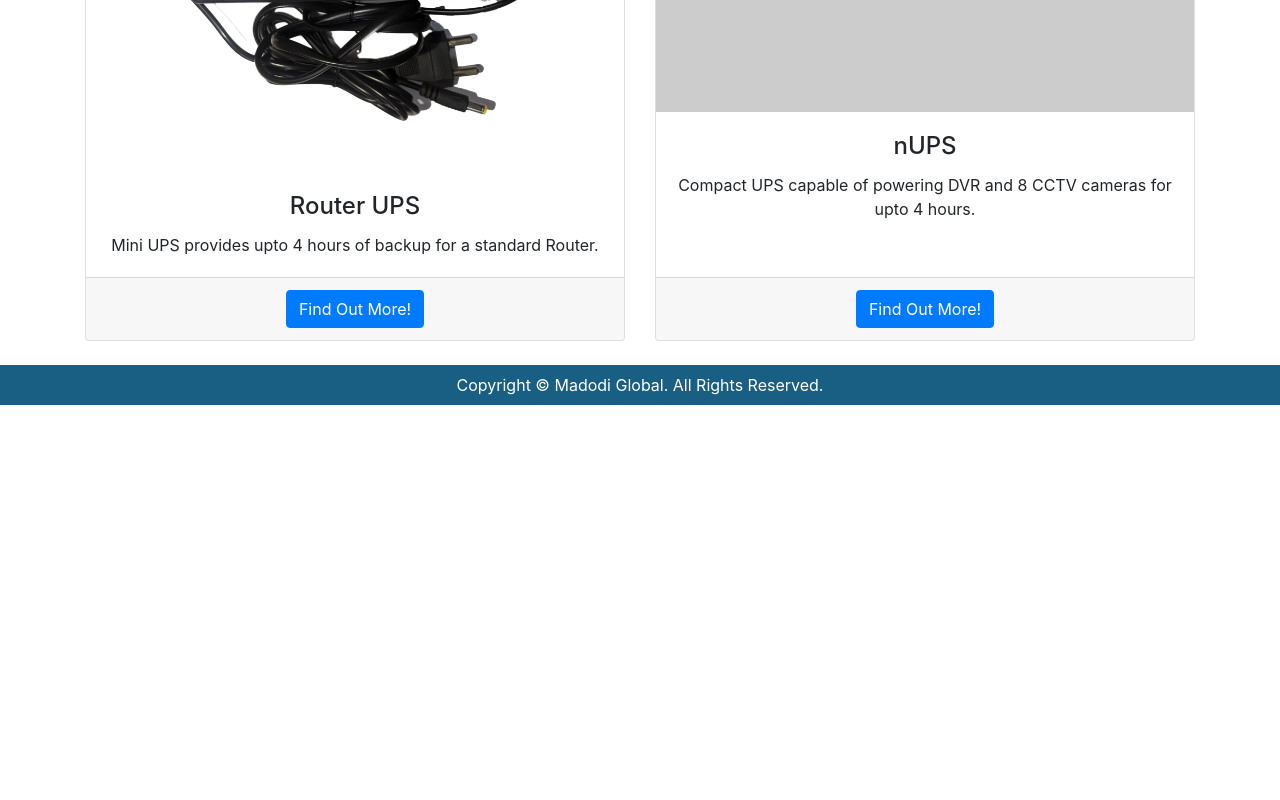
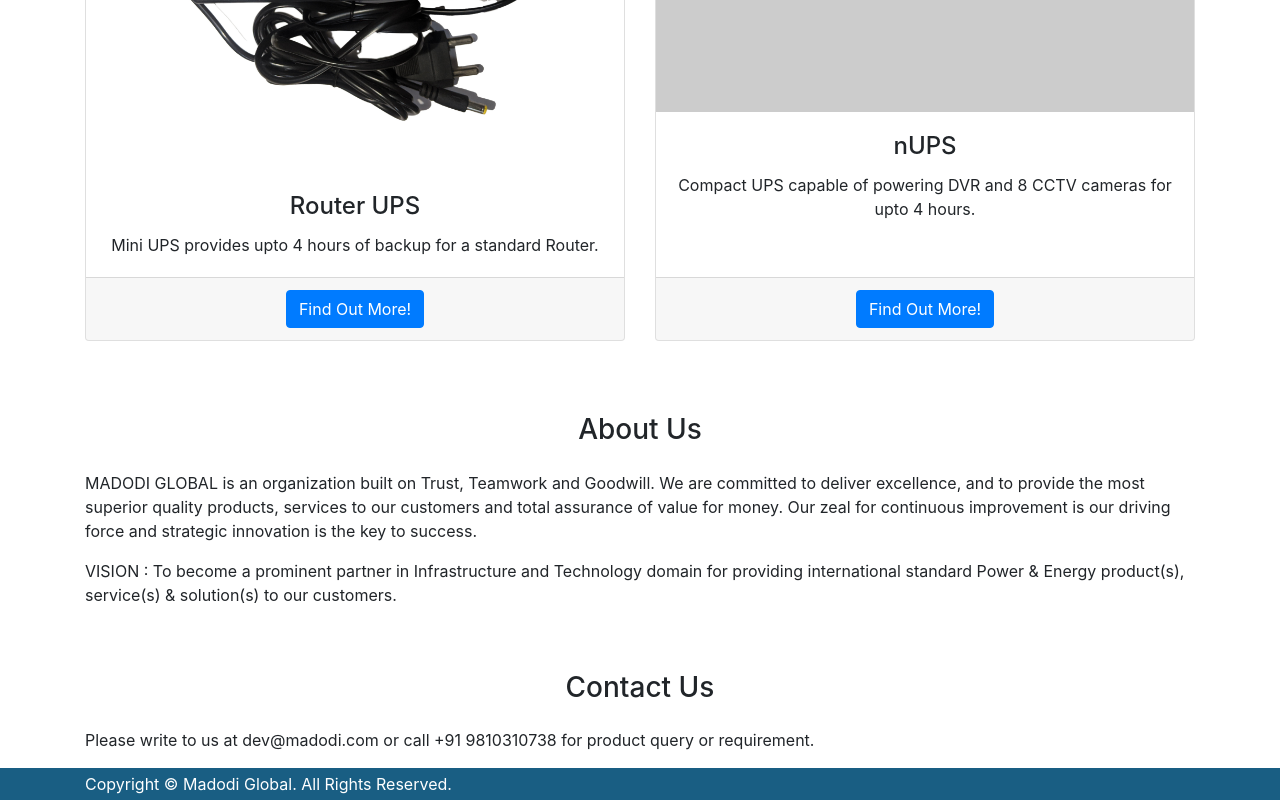
Before and after one commit to avaidsr/avaidsr.github.io, a website: page index.html in a window 1280 px wide. Shown: the part 751-1551 px from the top of the page. Before the commit the page ends 1156 px from the top, so only its background shows below. Drawn offline with Linux system fonts and the light colour scheme; placeholder pictures from the web are drawn by us.

Commit message:
added id tags for hyperlink and about us and contact sections

```diff
--- a/index.html
+++ b/index.html
@@ -36,13 +36,16 @@
             </a>
           </li>
           <li class="nav-item">
-            <a class="nav-link" href="#">About</a>
+            <a class="nav-link" href="#products">Products</a>
           </li>
           <li class="nav-item">
+            <a class="nav-link" href="#about">About</a>
+          </li>
+          <!-- <li class="nav-item">
             <a class="nav-link" href="#">Services</a>
-          </li>
+          </li> -->
           <li class="nav-item">
-            <a class="nav-link" href="#">Contact</a>
+            <a class="nav-link" href="#contact">Contact</a>
           </li>
         </ul>
       </div>
@@ -59,7 +62,7 @@
       <!-- <a href="#" class="btn btn-primary btn-lg">Call to action!</a> -->
     </header>
 
-    <h2 class="text-center pt-5 pb-3"> Check out some of our Products.</h2>
+    <h2 id="products" class="text-center pt-5 pb-3"> Check out some of our Products.</h2>
 
     <!-- Page Features -->
     <div class="row text-center">
@@ -123,13 +126,27 @@
     </div>
     <!-- /.row -->
 
+    <div id="about" class="ab">
+      <h3 class=" text-center pt-5 pb-3"> About Us</h3>
+      <p>MADODI GLOBAL is an organization built on Trust, Teamwork and Goodwill. We are committed to deliver excellence, and to provide the most superior quality products, services to our customers and total assurance of value for money. Our zeal for continuous improvement is our driving force and strategic innovation is the key to success.
+      </p>
+
+      <p>VISION : To become a prominent  partner in Infrastructure and Technology domain for providing international standard Power & Energy product(s), service(s) & solution(s) to our customers.
+      </p>
+    </div>
+
+    <div id="about" class="ab">
+      <h3 class=" text-center pt-5 pb-3"> Contact Us</h3>
+      <p>Please write to us at dev@madodi.com or call +91 9810310738 for product query or requirement.</p>
+    </div>
+
   </div>
   <!-- /.container -->
 
   <!-- Footer -->
-  <footer class="py-2 bg-main-color">
+  <footer class="py-1 bg-main-color">
     <div class="container">
-      <p class="m-0 text-center text-white">Copyright &copy; Madodi Global. All Rights Reserved.</p>
+      <p class="m-0 text-left text-white">Copyright &copy; Madodi Global. All Rights Reserved.</p>
     </div>
     <!-- /.container -->
   </footer>
```
